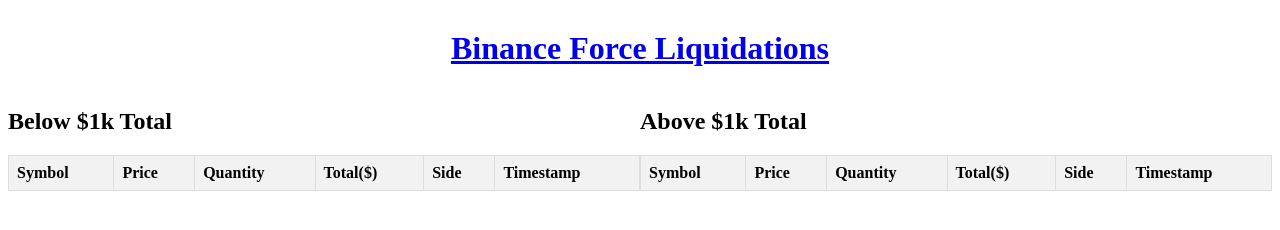
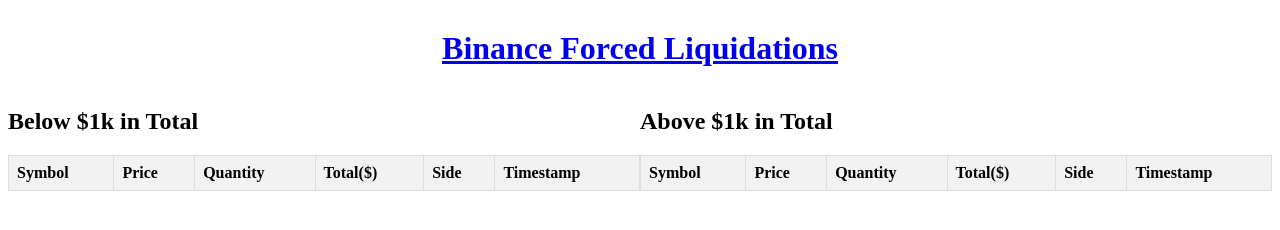
Before and after one commit to doysz/binance-forced-liquidations, a plain HTML site: page index.html in a window 1280 px wide. Drawn offline with Linux system fonts and the light colour scheme.

Commit message:
Update index.html

```diff
--- a/index.html
+++ b/index.html
@@ -32,10 +32,10 @@
     </style>
   </head>
   <body>
-    <h1><a href="https://github.com/arabacibahadir/binance-forced-liquidations">Binance Force Liquidations</a></h1>
+    <h1><a href="https://github.com/arabacibahadir/binance-forced-liquidations">Binance Forced Liquidations</a></h1>
     <div style="display: flex">
       <div style="flex: 1">
-        <h2>Below $1k Total</h2>
+        <h2>Below $1k in Total</h2>
         <table id="data-below-1k">
           <thead>
             <tr>
@@ -51,7 +51,7 @@
         </table>
       </div>
       <div style="flex: 1">
-        <h2>Above $1k Total</h2>
+        <h2>Above $1k in Total</h2>
         <table id="data-above-1k">
           <thead>
             <tr>
```
